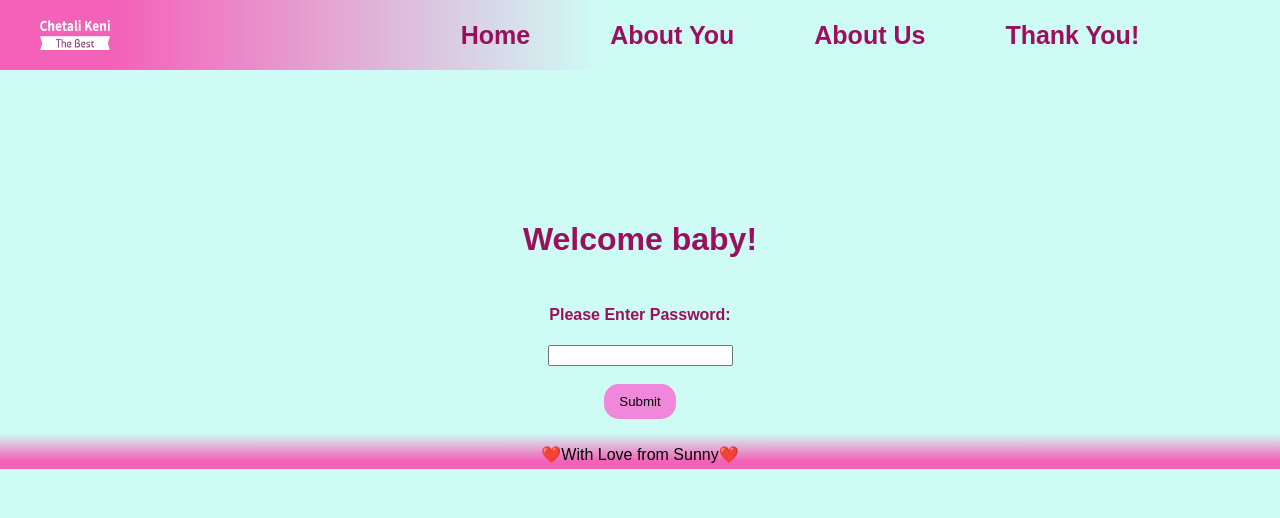
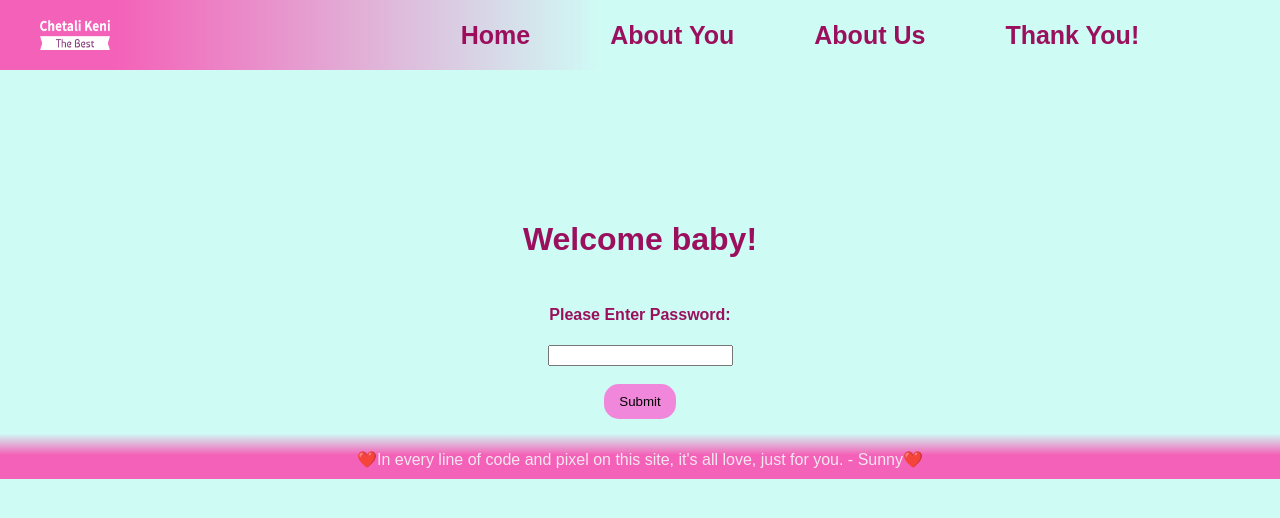
Before and after one commit to srsinari/final_deploy, a React (Create React App) app: page /experience in a window 1280 px wide. Shown: the top 518 px of the page. Built offline with nearby package versions, Linux system fonts and the light colour scheme.

Commit message:
final Changes added footer

```diff
--- a/src/components/Footer.js
+++ b/src/components/Footer.js
@@ -1,14 +1,10 @@
 import React from "react";
-import InstagramIcon from "@material-ui/icons/Instagram";
-import TwitterIcon from "@material-ui/icons/Twitter";
-import FacebookIcon from "@material-ui/icons/Facebook";
-import LinkedInIcon from "@material-ui/icons/LinkedIn";
 import "../styles/Footer.css";
 
 function Footer() {
   return (
     <div className="footer">
-       <p>❤️With Love from Sunny❤️</p>
+       <p>❤️In every line of code and pixel on this site, it's all love, just for you. - Sunny❤️</p>
     </div>
   );
 }
--- a/src/pages/Marquee.jsx
+++ b/src/pages/Marquee.jsx
@@ -10,11 +10,12 @@ import i7 from "../assets/7.JPG"
 import i8 from "../assets/8.JPG"
 import i9 from "../assets/9.JPG"
 import i10 from "../assets/10.JPG"
-import i11 from "../assets/11.JPG"
+import i11 from "../assets/11.jpg"
 import i12 from "../assets/12.JPG"
 import i13 from "../assets/13.JPG"
 import i14 from "../assets/14.JPG"
 import i15 from "../assets/15.JPG"
+import "../styles/lastmessage.scss"
 
 
 export default function Marqueee() {
@@ -78,7 +79,7 @@ export default function Marqueee() {
     <div className='btwpost'>
     <div className='postcard'>
     <img src={i11} alt='' />
-    <p>"Why does he have to leave? Why can't he just stay here with me?"</p>
+    <p>"Why does he has to leave? Why can't he just stay here with me?"</p>
     </div></div>
     <div className='btwpost'>
     <div className='postcard'>
--- a/src/styles/Footer.css
+++ b/src/styles/Footer.css
@@ -33,9 +33,9 @@
 
 .footer {
   width: 100%;
-  height: 30px;
+  height: 40px;
   background: rgb(244,97,184);
-background: linear-gradient(0deg, rgba(244,97,184,1) 20%, rgba(207,251,245,1) 89%);
+  background: linear-gradient(0deg, rgba(244,97,184,1) 48%, rgba(207,251,245,1) 91%);
   display: flex;
   justify-content: center;
   align-items: center;
@@ -52,7 +52,7 @@ background: linear-gradient(0deg, rgba(244,97,184,1) 20%, rgba(207,251,245,1) 89
 }
 
 .footer p {
-  color: rgba(152, 4, 85, 0.951)e;
+  color: rgba(243, 238, 241, 0.951);
 }
 
 @media only screen and (max-width: 600px) {
--- a/src/styles/lastmessage.scss
+++ b/src/styles/lastmessage.scss
@@ -3,7 +3,7 @@
 }
 .fade-up {
     opacity: 1;
-    background: rgba(152, 4, 85, 0.951);
+    background-image: linear-gradient(to right, #cffbf5 1% , rgba(244,97,184,1), rgba(244,97,184,1),rgba(244,97,184,1), #cffbf5 );;
 
   p{
         margin-top: 5px;
@@ -60,7 +60,7 @@
 /* Style for the text below the images */
 .postcard p {
   width: 280px;
-  height: 30px;
+  height: 20px;
   background-color: white;
   border-radius: 20px;
   padding: 2px;
```
